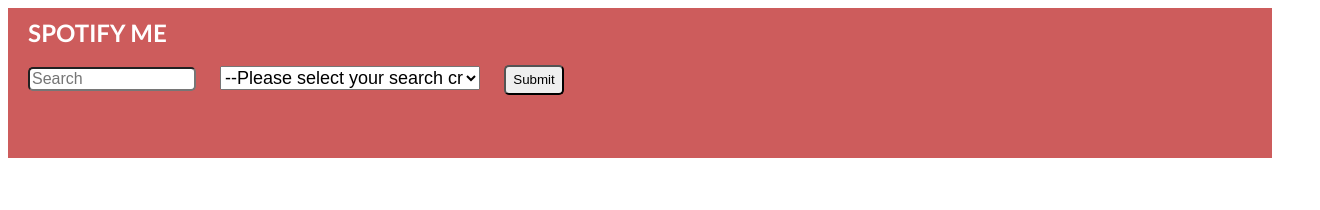
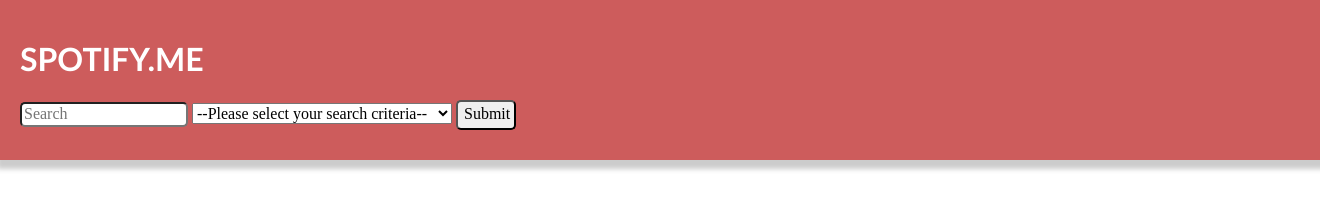
Before and after one commit to jswiss/week5_day1_spotify_me, a plain HTML site: page index.html in a window 1280 px wide. Shown: the whole page, 1320 px wide, since content can reach past the window. Drawn offline with nearby package versions, Linux system fonts and the light colour scheme.

Commit message:
added normalize.css

```diff
--- a/css/styles.css
+++ b/css/styles.css
@@ -3,19 +3,23 @@ h1 {
   font-weight: bold;
   color: white;
   font-size: 24px;
-  margin: 10px 0 0 20px;
+  margin: 10px 0 0 40px;
 }
 
 header {
   width: 100%;
-  height: 150px;
+  height: 120px;
   background: indianred;
   float: left;
+  padding: 20px;
+  -moz-box-shadow: 3px 3px 5px 6px #ccc;
+  -webkit-box-shadow: 3px 3px 5px 6px #ccc;
+  box-shadow: 3px 3px 5px 6px #ccc;
 }
 
 input {
   width: 160px;
-  margin: 20px 0 0 20px;
+  margin: 20px 0 0 40px;
   border-radius: 5px;
   font-size: 16px;
 }
--- a/index.html
+++ b/index.html
@@ -4,10 +4,11 @@
   <meta charset="UTF-8">
   <title>Spotify Me</title>
   <link rel="stylesheet" href="css/styles.css">
+  <link rel="stylesheet" type="text/css" href="https://cdnjs.cloudflare.com/ajax/libs/normalize/3.0.3/normalize.min.css">
 </head>
 <body>
-  <header>
-    <h1>SPOTIFY ME</h1>
+  <header><link rel="stylesheet" type="text/css" href="https://cdnjs.cloudflare.com/ajax/libs/normalize/3.0.3/normalize.min.css">
+    <h1>SPOTIFY.ME</h1>
     <input type="text" id="search-music" placeholder="Search">
     <select id="select-search">
       <option value="default">--Please select your search criteria--</option>
```
